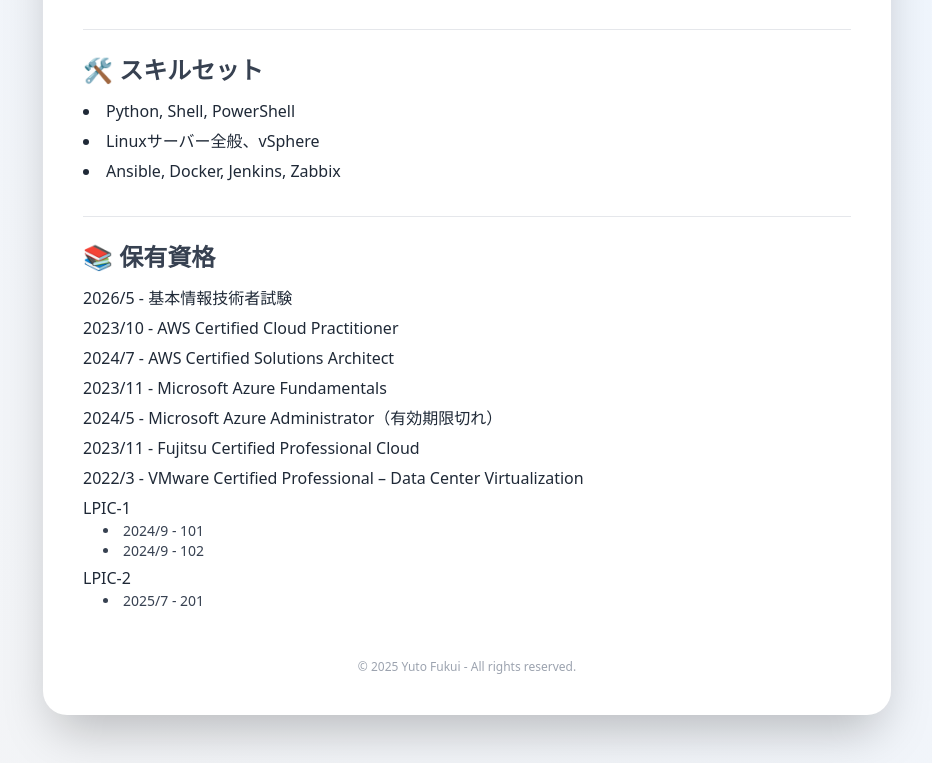
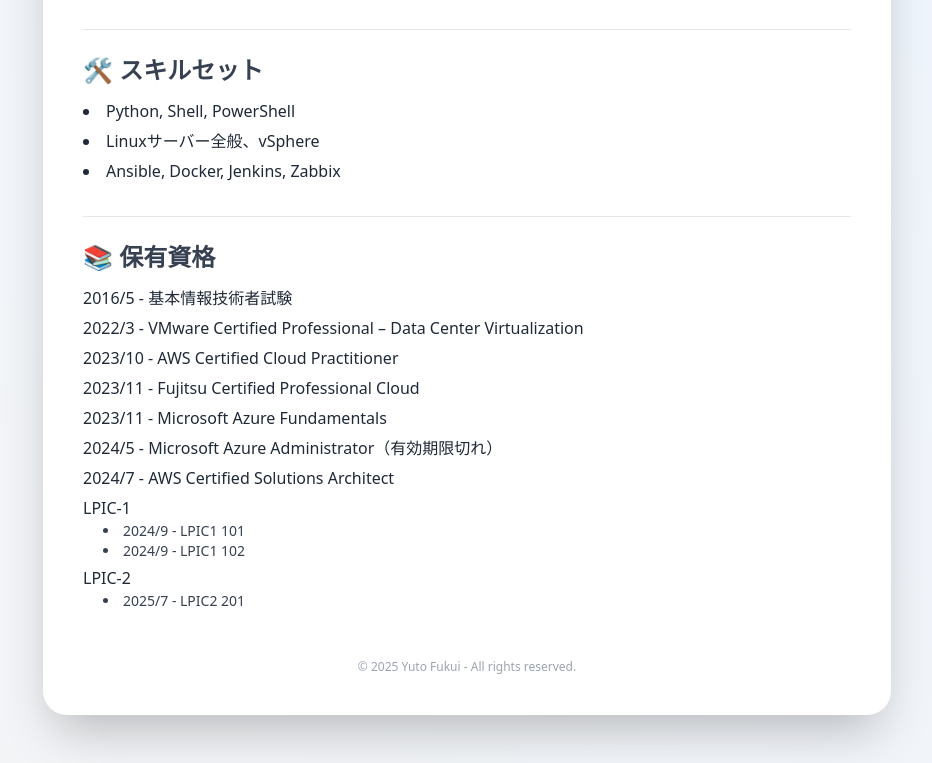
Before and after one commit to fukui-yuto/fukui-yuto.github.io, a plain HTML site: page index.html in a window 1280 px wide. Shown: the part 368-1131 px from the top of the page, without its empty margins (173-1105 px from the left). Drawn offline with nearby package versions, Linux system fonts and the light colour scheme.

Commit message:
Update index.html

```diff
--- a/index.html
+++ b/index.html
@@ -38,24 +38,24 @@
       <div class="mt-8 border-t pt-6">
         <h2 class="text-2xl font-semibold text-gray-700 mb-3">📚 保有資格</h2>
         <ul class="space-y-1 text-gray-800">
-          <li>2026/5 - 基本情報技術者試験</li>
+          <li>2016/5 - 基本情報技術者試験</li>
+          <li>2022/3 - VMware Certified Professional – Data Center Virtualization</li>
           <li>2023/10 - AWS Certified Cloud Practitioner</li>
-          <li>2024/7 - AWS Certified Solutions Architect</li>
+          <li>2023/11 - Fujitsu Certified Professional Cloud</li>
           <li>2023/11 - Microsoft Azure Fundamentals</li>
           <li>2024/5 - Microsoft Azure Administrator（有効期限切れ）</li>
-          <li>2023/11 - Fujitsu Certified Professional Cloud</li>
-          <li>2022/3 - VMware Certified Professional – Data Center Virtualization</li>
+          <li>2024/7 - AWS Certified Solutions Architect</li>
           <li>
             LPIC-1
             <ul class="list-disc list-inside ml-5 text-sm text-gray-700">
-              <li>2024/9 - 101</li>
-              <li>2024/9 - 102</li>
+              <li>2024/9 - LPIC1 101</li>
+              <li>2024/9 - LPIC1 102</li>
             </ul>
           </li>
           <li>
             LPIC-2
             <ul class="list-disc list-inside ml-5 text-sm text-gray-700">
-              <li>2025/7 - 201</li>
+              <li>2025/7 - LPIC2 201</li>
             </ul>
           </li>
         </ul>
```
